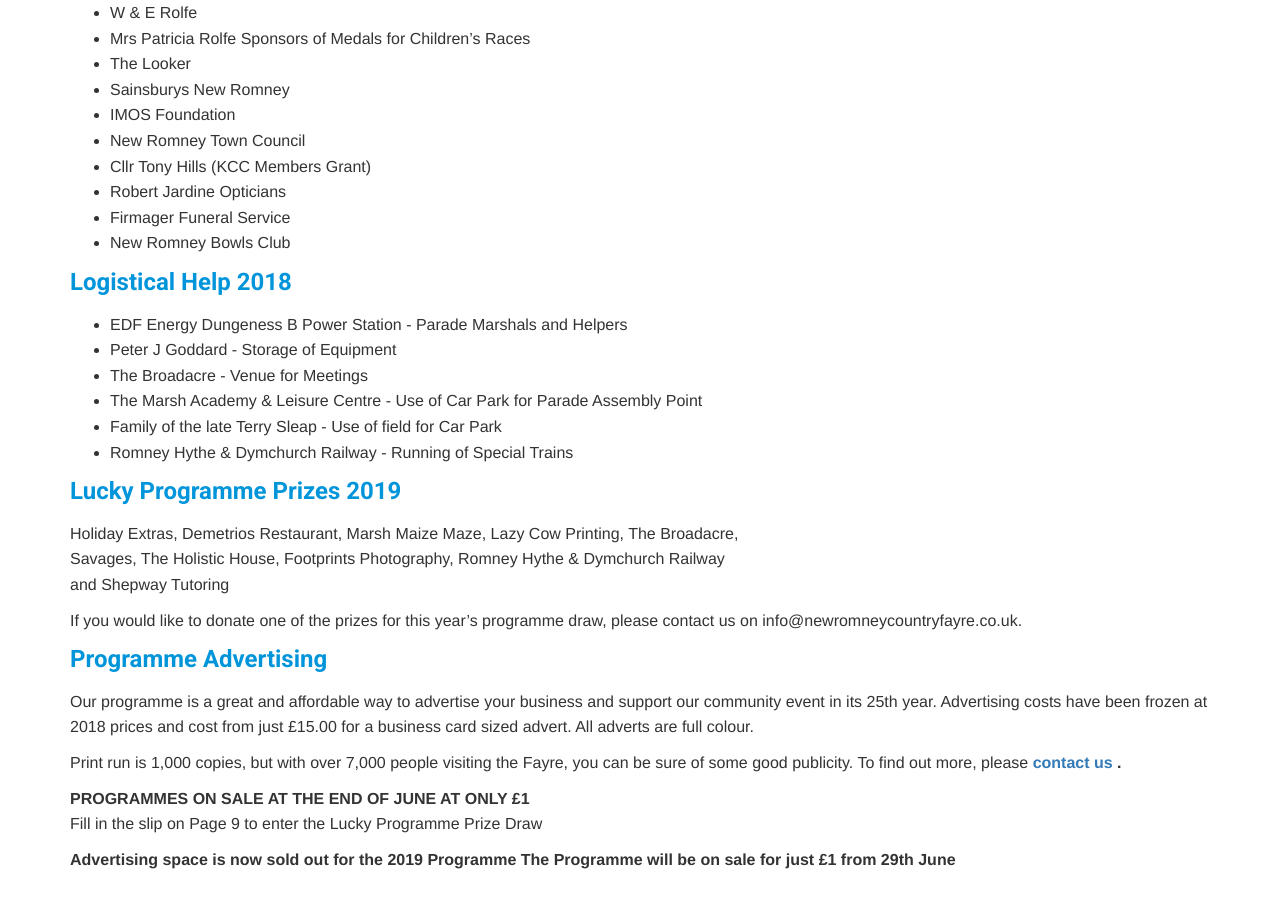
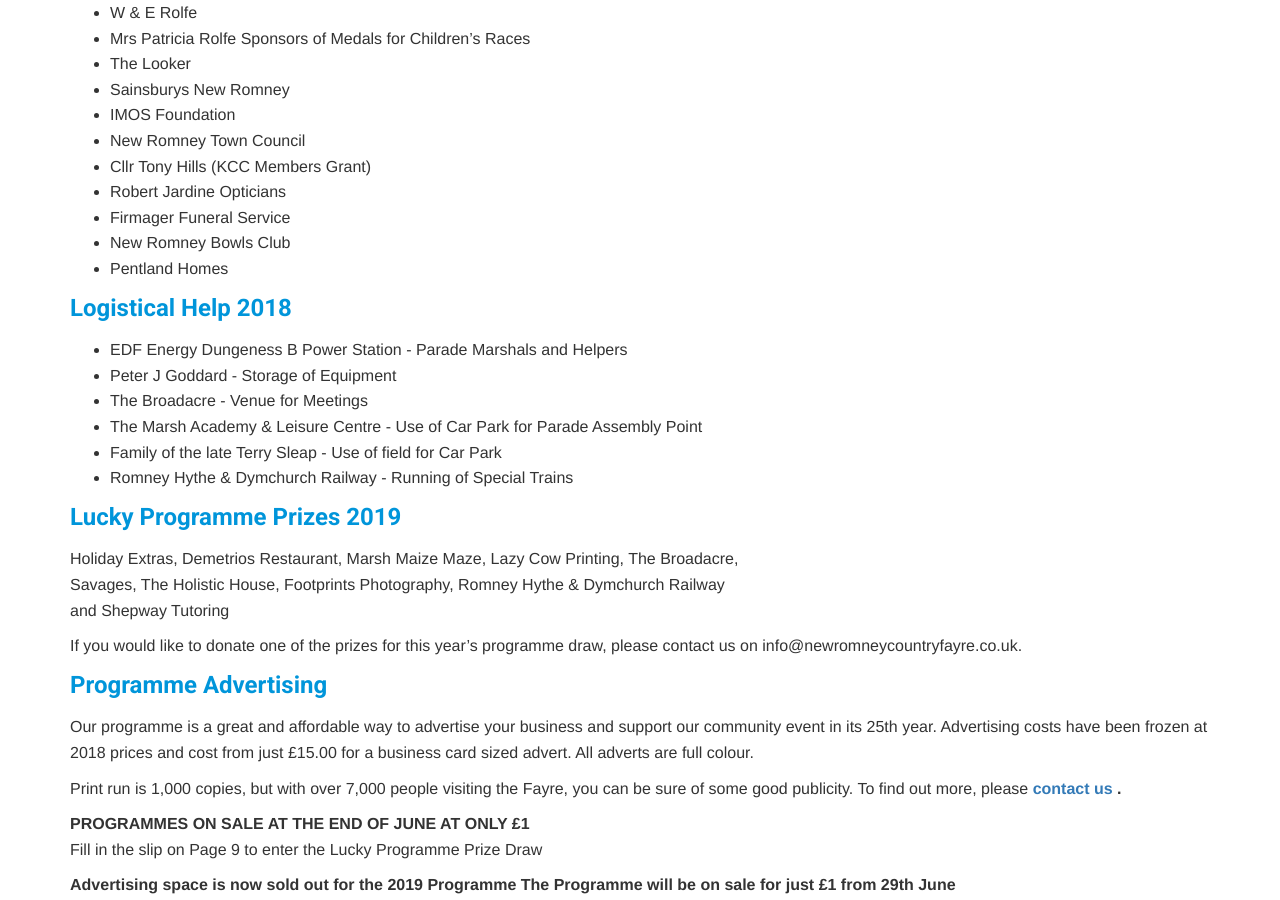
Before and after one commit to jodiedoubleday/newromney, a Jekyll site: the page built from supportUs.md, in a window 1280 px wide and 900 px high, scrolled down 1126 px. Built offline with Jekyll 4.4.1, drawn with Linux system fonts in a browser that asks for light colours; a script that is not in the unit is left out.

Commit message:
Update Pages “supportUs”

```diff
--- a/supportUs.md
+++ b/supportUs.md
@@ -65,6 +65,7 @@
 * Robert Jardine Opticians
 * Firmager Funeral Service
 * New Romney Bowls Club
+* Pentland Homes
 
 ### Logistical Help 2018
 
```
